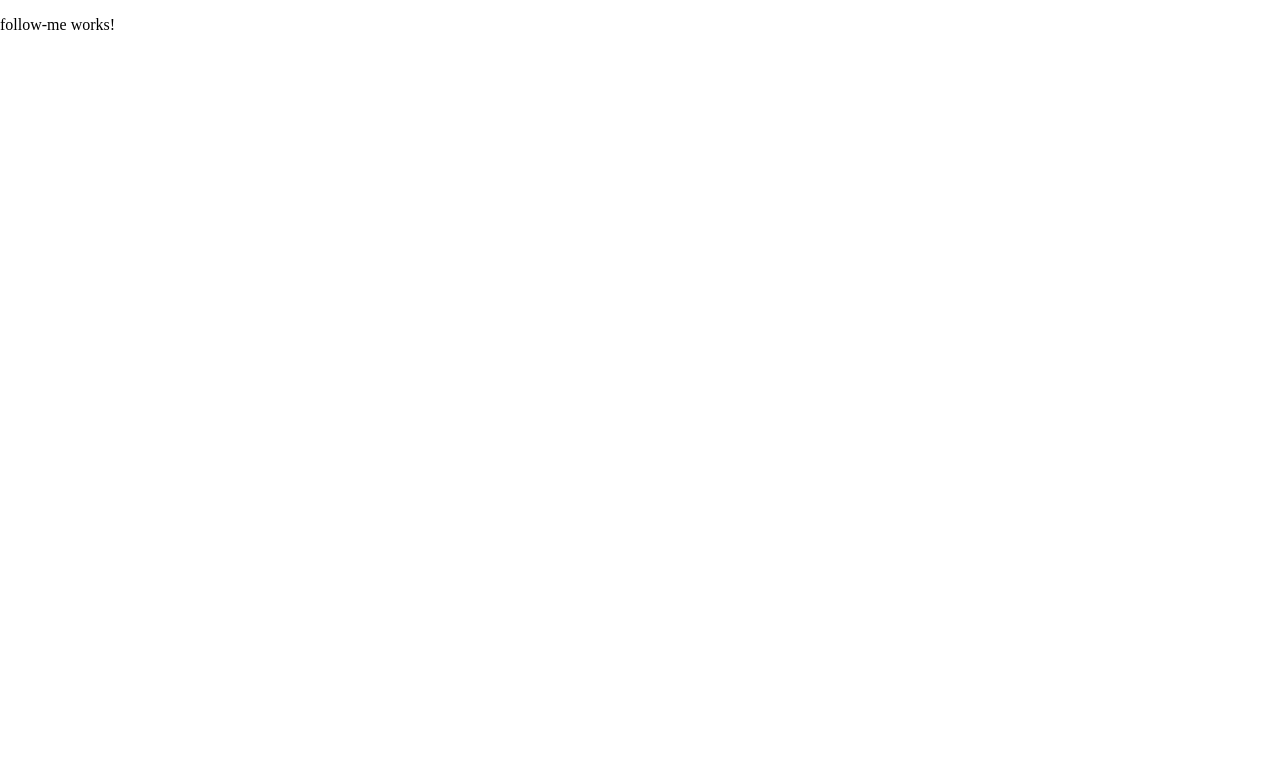
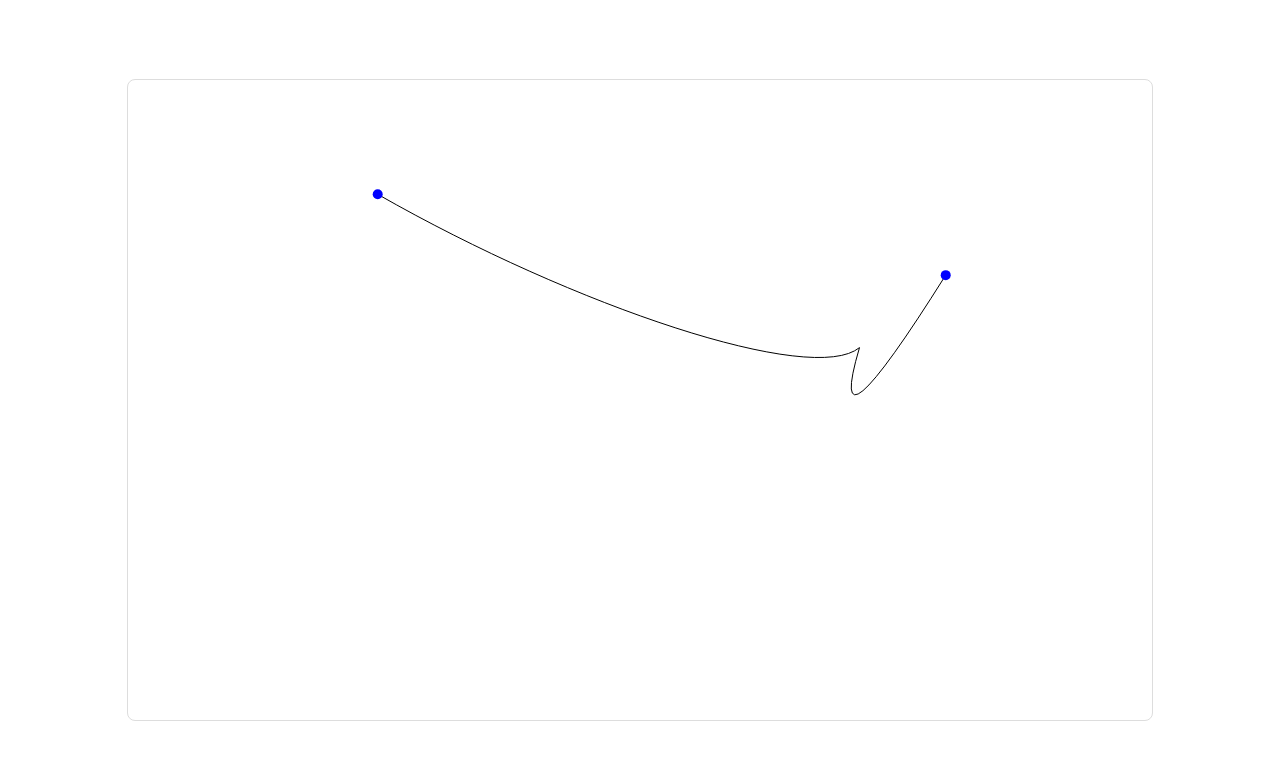
Before and after one commit to pebblewebble/Dexterity, an Angular app: page /follow-me in a window 1280 px wide. Shown: the top 760 px of the page. Built offline with nearby package versions, Linux system fonts and the light colour scheme.

Commit message:
works pretty well right now

```diff
--- a/src/app/pages/follow-me/follow-me.component.css
+++ b/src/app/pages/follow-me/follow-me.component.css
@@ -0,0 +1,98 @@
+/* follow-me.component.css */
+.container {
+  display:flex;
+  justify-content: center;
+  align-items: center;
+  font-family: Arial, sans-serif;
+  margin: 0 auto;
+  min-height: 100vh;
+}
+
+h1 {
+  text-align: center;
+  margin-bottom: 20px;
+}
+
+.controls {
+  background-color: #f5f5f5;
+  padding: 15px;
+  border-radius: 8px;
+  margin-bottom: 20px;
+}
+
+.control-group {
+  display: flex;
+  align-items: center;
+  margin-bottom: 10px;
+}
+
+.control-group label {
+  width: 180px;
+  margin-right: 10px;
+}
+
+.control-group input[type="range"] {
+  flex: 1;
+  margin-right: 10px;
+}
+
+button {
+  background-color: #4285f4;
+  color: white;
+  border: none;
+  padding: 10px 20px;
+  border-radius: 4px;
+  cursor: pointer;
+  font-size: 16px;
+  display: block;
+  margin: 15px 0;
+}
+
+button:hover {
+  background-color: #3367d6;
+}
+
+.auto-refresh {
+  display: flex;
+  align-items: center;
+  margin-top: 10px;
+}
+
+.auto-refresh input {
+  margin-right: 10px;
+}
+
+.canvas-container {
+  width: 80vw;
+  height: 80vh;
+  margin: 0 auto;
+  position: relative;
+  border: 1px solid #ddd;
+  border-radius: 8px;
+  overflow: hidden;
+  background-color: white;
+}
+
+
+svg {
+  display: block;
+  width: 100%;
+  height: 100%;
+  cursor: default;
+}
+
+/* Change cursor when hovering over line */
+svg.hovering {
+  cursor: pointer;
+}
+
+.hover-status {
+  position: absolute;
+  bottom: 10px;
+  left: 10px;
+  background-color: rgba(0, 0, 0, 0.7);
+  color: white;
+  padding: 5px 10px;
+  border-radius: 4px;
+  font-size: 14px;
+}
--- a/src/app/pages/follow-me/follow-me.component.html
+++ b/src/app/pages/follow-me/follow-me.component.html
@@ -1 +1,19 @@
-<p>follow-me works!</p>
+<div class="container">
+  <div class="canvas-container">
+    <svg #svgContainer
+      >
+
+      <!-- Draw the main path -->
+      <path [attr.d]="line.path" [attr.stroke]="line.color" [attr.stroke-width]="line.width" fill="none"></path>
+
+      <!-- Visual indicator of start and end points -->
+      <circle *ngFor="let point of startAndEndPoints" [attr.cx]="point.x" [attr.cy]="point.y" r="5" fill="blue">
+      </circle>
+
+      <!-- Optional: Visual indicator of mouse position (for debugging) -->
+      <circle *ngIf="isHoveringLine" [attr.cx]="mousePosition.x" [attr.cy]="mousePosition.y" r="5" fill="red"></circle>
+    </svg>
+
+  </div>
+
+</div>
--- a/src/app/pages/follow-me/follow-me.component.ts
+++ b/src/app/pages/follow-me/follow-me.component.ts
@@ -1,15 +1,208 @@
-import { Component } from '@angular/core';
+import { CommonModule } from '@angular/common';
+import { Component, HostListener, OnDestroy, OnInit, ElementRef, ViewChild } from '@angular/core';
+import { FormsModule } from '@angular/forms';
+
+interface Point {
+  x: number,
+  y: number
+}
 
 @Component({
   selector: 'app-follow-me',
-  imports: [],
+  imports: [CommonModule, FormsModule],
   templateUrl: './follow-me.component.html',
   styleUrl: './follow-me.component.css'
 })
-export class FollowMeComponent {
-  private maxPoints:Number = 10;
+export class FollowMeComponent implements OnInit, OnDestroy {
+  @ViewChild('svgContainer') svgContainer !: ElementRef;
+  maxPoints: number = 5;
+  viewportHeight: number = window.innerHeight * .7;
+  viewportWidth: number = window.innerWidth * .7;
+  line: any;
+  lineWidth: number = 1;
+  lineColor: String = "black";
+  startAndEndPoints: Point[] = [];
+  pointsArray = Array();
 
-  generateRandomLine(){
-    const pointCount = Math.floor(Math.random()*this.maxPoints)
+  mousePosition: Point = { x: 0, y: 0 }
+  isHoveringLine: boolean = false;
+  hoverThreshold: number = 5;
+
+  ngOnInit(): void {
+    this.generateRandomLine();
+  }
+
+  ngOnDestroy(): void {
+
+  }
+
+  generateRandomLine() {
+    this.startAndEndPoints = [];
+    const pointCount = Math.floor(Math.random() * this.maxPoints + 2)
+    //Claude's way
+    // const points = Array(pointCount).fill().map(() => getRandomPoint());
+    // My way
+    this.pointsArray = Array()
+
+    for (let i = 0; i < pointCount; i++) {
+      this.pointsArray.push(this.generateRandomPoint());
+    }
+
+    this.startAndEndPoints.push(this.pointsArray[0])
+    this.startAndEndPoints.push(this.pointsArray[this.pointsArray.length - 1])
+
+    let pathData = `M ${this.pointsArray[0].x},${this.pointsArray[0].y}`;
+
+    for (let i = 1; i < this.pointsArray.length; i++) {
+      if (i < this.pointsArray.length - 1) {
+        const prevPoint = this.pointsArray[i - 1];
+        const currentPoint = this.pointsArray[i];
+        const nextPoint = this.pointsArray[i + 1];
+
+        // Calculate midpoints
+        const mid1 = {
+          x: (prevPoint.x + currentPoint.x) / 2,
+          y: (prevPoint.y + currentPoint.y) / 2
+        };
+
+        const mid2 = {
+          x: (currentPoint.x + nextPoint.x) / 2,
+          y: (currentPoint.y + nextPoint.y) / 2
+        };
+
+        // Add some randomness to control points
+        const control = {
+          x: currentPoint.x + (Math.random() - 0.5) * 100,
+          y: currentPoint.y + (Math.random() - 0.5) * 100
+        };
+
+        pathData += ` C ${mid1.x},${mid1.y} ${control.x},${control.y} ${mid2.x},${mid2.y}`;
+      } else {
+        // For the last point, just draw to it
+        pathData += ` Q ${this.pointsArray[i - 1].x + 50},${this.pointsArray[i - 1].y + 50} ${this.pointsArray[i].x},${this.pointsArray[i].y}`;
+      }
+    }
+
+    this.line = { path: pathData, color: this.lineColor, width: this.lineWidth }
+  }
+
+  generateRandomPoint(): Point {
+    return {
+      x: Math.random() * this.viewportWidth,
+      y: Math.random() * this.viewportHeight
+    }
+  }
+
+  distanceToLineSegment(point: Point, lineStart: Point, lineEnd: Point): number {
+    const lineLength = Math.sqrt(
+      Math.pow(lineEnd.x - lineStart.x, 2) +
+      Math.pow(lineEnd.y - lineStart.y, 2)
+    );
+
+    if (lineLength === 0) return 0;
+
+    // Calculate the projection of point onto the line
+    const t = (
+      (point.x - lineStart.x) * (lineEnd.x - lineStart.x) +
+      (point.y - lineStart.y) * (lineEnd.y - lineStart.y)
+    ) / (lineLength * lineLength);
+
+    // If it is outside [0,1], the closest point is one of the endpoints
+    if (t < 0) {
+      return Math.sqrt(
+        Math.pow(point.x - lineStart.x, 2) +
+        Math.pow(point.y - lineStart.y, 2)
+      );
+    }
+    if (t > 1) {
+      return Math.sqrt(
+        Math.pow(point.x - lineEnd.x, 2) +
+        Math.pow(point.y - lineEnd.y, 2)
+      );
+    }
+
+    // Calculate the closest point on the line
+    const closestPoint = {
+      x: lineStart.x + t * (lineEnd.x - lineStart.x),
+      y: lineStart.y + t * (lineEnd.y - lineStart.y)
+    };
+
+    // Return the distance to the closest point
+    return Math.sqrt(
+      Math.pow(point.x - closestPoint.x, 2) +
+      Math.pow(point.y - closestPoint.y, 2)
+    );
+  }
+
+  distanceToCurve(point: Point, pathData: string): number {
+    // We'll use a sampling approach to approximate distance to the curve
+    const samplePoints = this.samplePointsAlongPath(pathData, 200); // 50 samples along the path
+
+    // Find the minimum distance to any sample point
+    let minDistance = Infinity;
+    for (let i = 0; i < samplePoints.length - 1; i++) {
+      const segmentStart = samplePoints[i];
+      const segmentEnd = samplePoints[i + 1];
+
+      // Use our existing line segment distance function
+      const distance = this.distanceToLineSegment(point, segmentStart, segmentEnd);
+      if (distance < minDistance) {
+        minDistance = distance;
+      }
+    }
+
+    return minDistance;
+  }
+
+  samplePointsAlongPath(pathData: string, numSamples: number): Point[] {
+    // This is a simplified approach - we'll create a temporary SVG path element
+    // and use getPointAtLength to sample points along the path
+    const tempPath = document.createElementNS('http://www.w3.org/2000/svg', 'path');
+    tempPath.setAttribute('d', pathData);
+
+    const pathLength = tempPath.getTotalLength();
+    const samplePoints: Point[] = [];
+
+    for (let i = 0; i <= numSamples; i++) {
+      const distance = (i / numSamples) * pathLength;
+      const point = tempPath.getPointAtLength(distance);
+      samplePoints.push({ x: point.x, y: point.y });
+    }
+
+    return samplePoints;
+  }
+
+  checkHoverLine() {
+    if (!this.line || !this.line.path) return;
+
+    const distance = this.distanceToCurve(this.mousePosition, this.line.path);
+
+    // Update hover state based on distance threshold
+    this.isHoveringLine = distance <= this.hoverThreshold;
+
+    if (this.isHoveringLine) {
+      console.log('Hovering over curved line!');
+      // Add your hover effect or action here
+    }
+  }
+  @HostListener('window:resize', ['$event'])
+  onResize(event: any) {
+    this.viewportHeight = window.innerHeight * .8;
+    this.viewportWidth = window.innerWidth * .8;
+    this.generateRandomLine();
+  }
+  @HostListener('mousemove', ['$event'])
+  onMouseMove(event: MouseEvent) {
+    // Get the bounding rectangle of the SVG container
+    const rect = this.svgContainer.nativeElement.getBoundingClientRect();
+
+    // Calculate mouse position relative to the SVG
+    this.mousePosition = {
+      x: event.clientX - rect.left,
+      y: event.clientY - rect.top
+    };
+
+    // Check if mouse is near the line
+    this.checkHoverLine();
   }
 }
```
